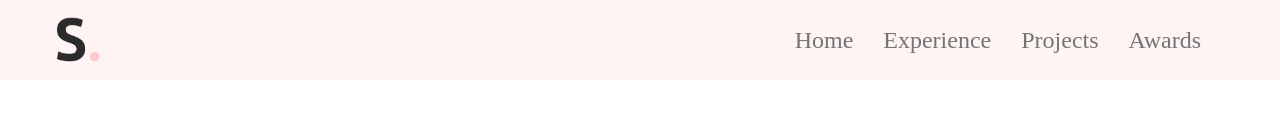
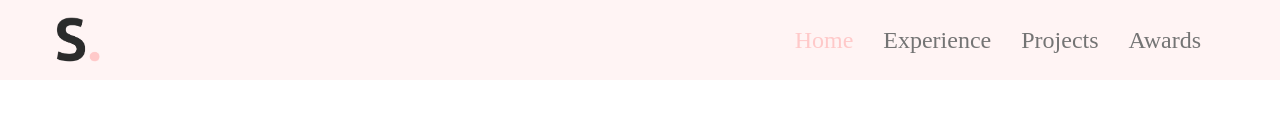
Before and after one commit to sstupalo/portfolio-website, a React (Create React App) app: page / in a window 1280 px wide. Shown: the top 134 px of the page. Built offline with nearby package versions, Linux system fonts and the light colour scheme.

Commit message:
Add active navbar styling

```diff
--- a/src/components/navbar/Navbar.js
+++ b/src/components/navbar/Navbar.js
@@ -6,10 +6,10 @@ import {
   NavbarExtendedContainer,
   NavbarInnerContainer,
   NavbarLinkContainer,
+  NavbarLinkContainerDesktop,
   NavbarLink,
   Logo,
-  OpenLinksButton,
-  NavbarLinkExtended
+  OpenLinksButton
 } from './NavbarStyles';
 import LogoImg from '../../assets/logoBlank.png';
 
@@ -24,10 +24,12 @@ function Navbar(location) {
         </LeftContainer>
         <RightContainer>
           <NavbarLinkContainer>
-            <NavbarLink to='/'> Home</NavbarLink>
-            <NavbarLink to='/experience'> Experience</NavbarLink>
-            <NavbarLink to='/projects'> Projects</NavbarLink>
-            <NavbarLink to='/awards'> Awards</NavbarLink>
+            <NavbarLinkContainerDesktop>
+              <NavbarLink to='/'> Home</NavbarLink>
+              <NavbarLink to='/experience'> Experience</NavbarLink>
+              <NavbarLink to='/projects'> Projects</NavbarLink>
+              <NavbarLink to='/awards'> Awards</NavbarLink>
+            </NavbarLinkContainerDesktop>
             <OpenLinksButton
               onClick={() => {
                 setExtendNavbar((curr) => !curr);
@@ -39,11 +41,15 @@ function Navbar(location) {
         </RightContainer>
       </NavbarInnerContainer>
       {extendNavbar && (
-        <NavbarExtendedContainer>
-          <NavbarLinkExtended to='/'> Home</NavbarLinkExtended>
-          <NavbarLinkExtended to='/experience'> Experience</NavbarLinkExtended>
-          <NavbarLinkExtended to='/projects'> Projects</NavbarLinkExtended>
-          <NavbarLinkExtended to='/awards'> Awards</NavbarLinkExtended>
+        <NavbarExtendedContainer
+          onClick={() => {
+            setExtendNavbar((curr) => !curr);
+          }}
+        >
+          <NavbarLink to='/'> Home</NavbarLink>
+          <NavbarLink to='/experience'> Experience</NavbarLink>
+          <NavbarLink to='/projects'> Projects</NavbarLink>
+          <NavbarLink to='/awards'> Awards</NavbarLink>
         </NavbarExtendedContainer>
       )}
     </NavbarContainer>
--- a/src/components/navbar/NavbarStyles.js
+++ b/src/components/navbar/NavbarStyles.js
@@ -1,5 +1,5 @@
 import styled from 'styled-components';
-import { Link } from 'react-router-dom';
+import { NavLink } from 'react-router-dom';
 import '../../assets/fonts/fonts.css';
 
 export const NavbarContainer = styled.nav`
@@ -38,8 +38,15 @@ export const NavbarLinkContainer = styled.div`
   align-items: center;
 `;
 
-// Navbar menu titles
-export const NavbarLink = styled(Link)`
+export const NavbarLinkContainerDesktop = styled.div`
+  display: flex;
+  align-items: center;
+  @media (max-width: 768px) {
+    display: none;
+  }
+`;
+
+export const NavbarLink = styled(NavLink)`
   color: #747474FF;
   font-size: x-large;
   font-family: 'captura';
@@ -51,24 +58,9 @@ export const NavbarLink = styled(Link)`
     color: #2B2B2BFF;
     transform: scale(1.1);
   }
-  @media (max-width: 768px) {
-    display: none;
-  }
-`;
-
-// Narrow menu titles
-export const NavbarLinkExtended = styled(Link)`
-  color: #747474FF;
-  font-size: x-large;
-  font-family: 'captura';
-  font-weight: normal;
-  font-style: normal;
-  text-decoration: none;
-  margin: 10px;
-  margin: 15px;
-  &:active {
-    color: #2B2B2BFF;
-    transform: scale(1.1);
+  &.active {
+    color: #FFC9C9FF;
+    transform: scale(1);
   }
 `;
 
@@ -81,7 +73,6 @@ export const Logo = styled.img`
   }
 `;
 
-// Menu icon
 export const OpenLinksButton = styled.button`
   width: 70px;
   height: 50px;
@@ -96,7 +87,6 @@ export const OpenLinksButton = styled.button`
   }
 `;
 
-// Narrow menu
 export const NavbarExtendedContainer = styled.div`
   display: flex;
   flex-direction: column;
```
